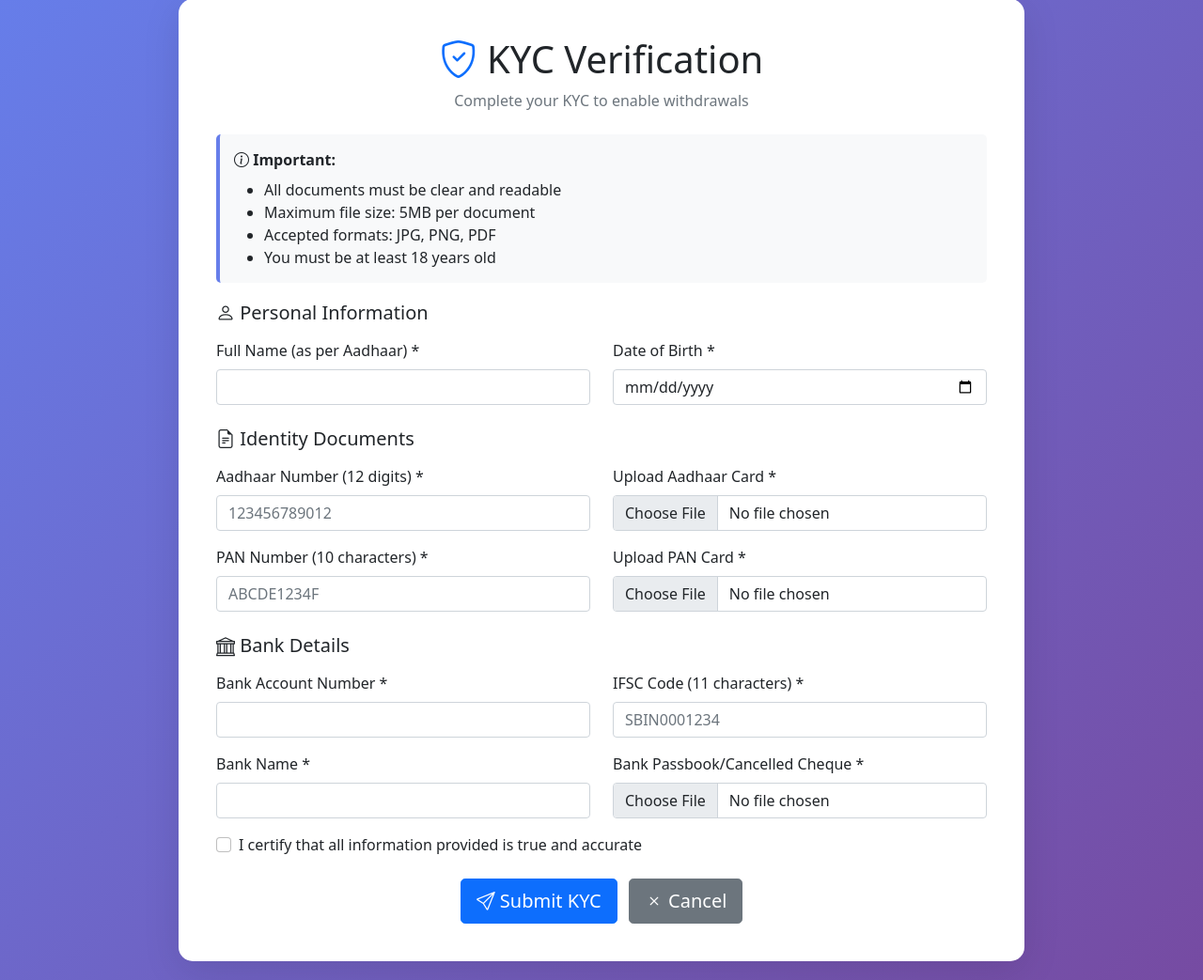
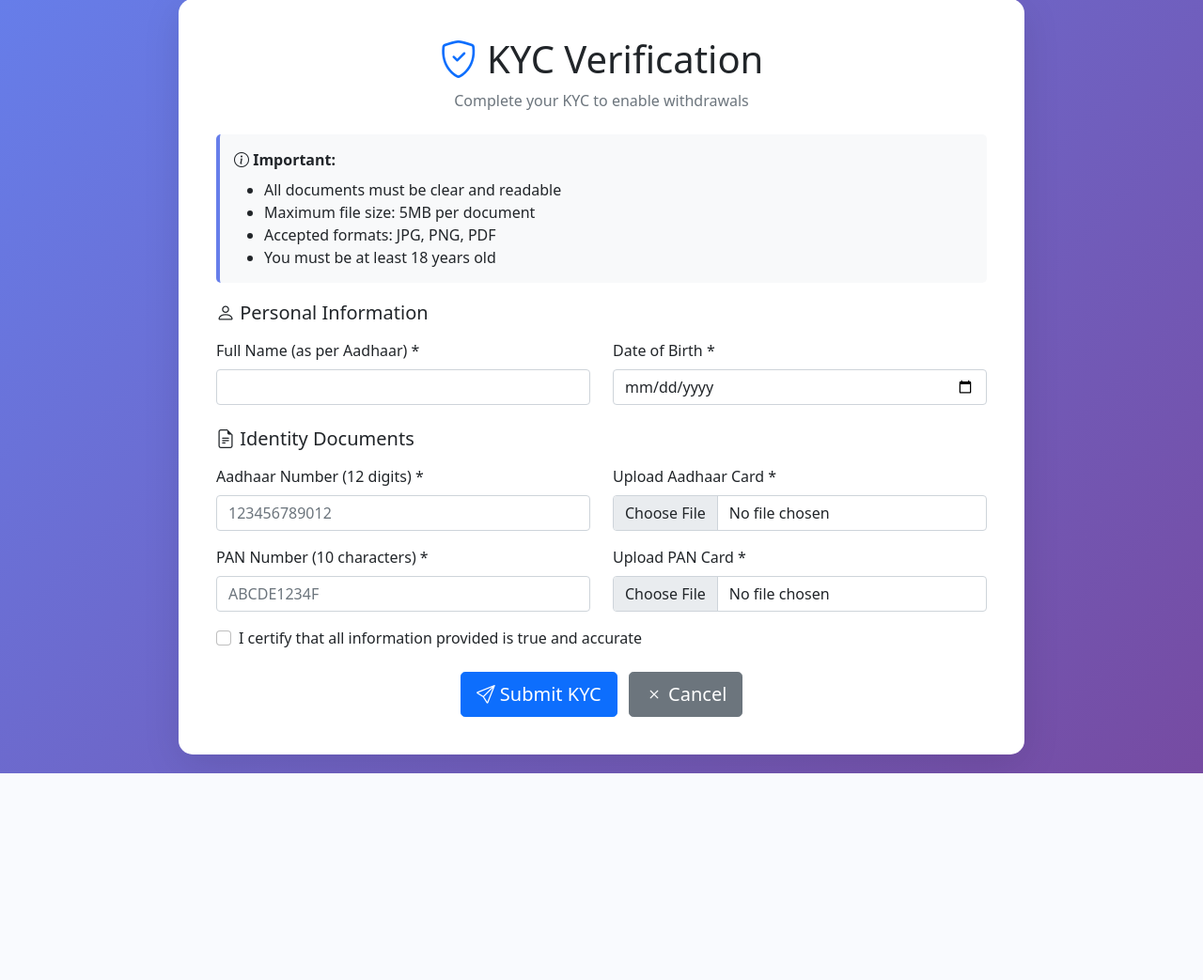
Before and after one commit to thepalians/reviewer, a PHP site: page /user/kyc.php in a window 1280 px wide. Shown: the part 21-1064 px from the top of the page at 94% size. After the commit the page ends 844 px from the top, so only its background shows below. Run offline with PHP 8.4, Linux system fonts and the light colour scheme; the visitor is signed in with stand-in values (Sample User, id 1); data that the repository does not hold is empty; some libraries are stand-ins or nearby versions.

Commit message:
Remove bank details from KYC verification process
Co-authored-by: thepalians <256924917+thepalians@users.noreply.github.com>

```diff
--- a/includes/kyc-functions.php
+++ b/includes/kyc-functions.php
@@ -20,15 +20,6 @@ if (!function_exists('validatePAN')) {
      */
     function validatePAN(string $pan): bool {
         return preg_match('/^[A-Z]{5}[0-9]{4}[A-Z]{1}$/', strtoupper($pan)) === 1;
-    }
-}
-
-if (!function_exists('validateIFSC')) {
-    /**
-     * Validate IFSC code (11 characters)
-     */
-    function validateIFSC(string $ifsc): bool {
-        return preg_match('/^[A-Z]{4}0[A-Z0-9]{6}$/', strtoupper($ifsc)) === 1;
     }
 }
 
--- a/user/kyc.php
+++ b/user/kyc.php
@@ -29,9 +29,6 @@ if ($_SERVER['REQUEST_METHOD'] === 'POST' && !$existingKYC) {
             $dob = sanitizeInput($_POST['dob']);
             $aadhaar = sanitizeInput($_POST['aadhaar_number']);
             $pan = strtoupper(sanitizeInput($_POST['pan_number']));
-            $bank_account = sanitizeInput($_POST['bank_account']);
-            $ifsc_code = strtoupper(sanitizeInput($_POST['ifsc_code']));
-            $bank_name = sanitizeInput($_POST['bank_name']);
 
             // Validate Aadhaar
             if (!validateAadhaar($aadhaar)) {
@@ -53,11 +50,6 @@ if ($_SERVER['REQUEST_METHOD'] === 'POST' && !$existingKYC) {
                 throw new Exception('Unable to process your KYC submission. Please ensure all details are correct. If the issue persists, contact support.');
             }
 
-            // Validate IFSC
-            if (!validateIFSC($ifsc_code)) {
-                throw new Exception('Invalid IFSC code. Format: ABCD0123456');
-            }
-
             // Validate age (minimum 18 years)
             $dobDate = new DateTime($dob);
             $today = new DateTime();
@@ -70,7 +62,6 @@ if ($_SERVER['REQUEST_METHOD'] === 'POST' && !$existingKYC) {
             // Upload documents
             $aadhaar_file = null;
             $pan_file = null;
-            $passbook_file = null;
 
             if (isset($_FILES['aadhaar_file']) && $_FILES['aadhaar_file']['error'] === UPLOAD_ERR_OK) {
                 $aadhaar_file = uploadKYCDocument($_FILES['aadhaar_file'], 'aadhaar', $user_id);
@@ -90,21 +81,11 @@ if ($_SERVER['REQUEST_METHOD'] === 'POST' && !$existingKYC) {
                 throw new Exception('PAN document is required.');
             }
 
-            if (isset($_FILES['passbook_file']) && $_FILES['passbook_file']['error'] === UPLOAD_ERR_OK) {
-                $passbook_file = uploadKYCDocument($_FILES['passbook_file'], 'passbook', $user_id);
-                if (!$passbook_file) {
-                    throw new Exception('Failed to upload Bank Passbook/Cheque. Please ensure it is a valid image or PDF (max 5MB).');
-                }
-            } else {
-                throw new Exception('Bank Passbook/Cancelled Cheque is required.');
-            }
-
             // Insert KYC record
             $stmt = $pdo->prepare("
                 INSERT INTO user_kyc
-                (user_id, full_name, dob, aadhaar_number, aadhaar_file, pan_number, pan_file,
-                bank_account, ifsc_code, bank_name, passbook_file, status)
-                VALUES (?, ?, ?, ?, ?, ?, ?, ?, ?, ?, ?, 'pending')
+                (user_id, full_name, dob, aadhaar_number, aadhaar_file, pan_number, pan_file, status)
+                VALUES (?, ?, ?, ?, ?, ?, ?, 'pending')
             ");
 
             $stmt->execute([
@@ -114,11 +95,7 @@ if ($_SERVER['REQUEST_METHOD'] === 'POST' && !$existingKYC) {
                 $aadhaar,
                 $aadhaar_file,
                 $pan,
-                $pan_file,
-                $bank_account,
-                $ifsc_code,
-                $bank_name,
-                $passbook_file
+                $pan_file
             ]);
 
             // Update user's KYC status
@@ -134,7 +111,6 @@ if ($_SERVER['REQUEST_METHOD'] === 'POST' && !$existingKYC) {
             // Clean up uploaded files if any error
             if (isset($aadhaar_file)) deleteKYCDocument($aadhaar_file);
             if (isset($pan_file)) deleteKYCDocument($pan_file);
-            if (isset($passbook_file)) deleteKYCDocument($passbook_file);
         }
     }
 }
@@ -264,13 +240,6 @@ if ($_SERVER['REQUEST_METHOD'] === 'POST' && !$existingKYC) {
                                 <?php echo maskPAN($existingKYC['pan_number']); ?>
                             </div>
                         </div>
-                        <div class="row mb-3">
-                            <div class="col-md-12">
-                                <strong>Bank Account:</strong><br>
-                                XXXX XXXX <?php echo substr($existingKYC['bank_account'], -4); ?><br>
-                                <small class="text-muted">IFSC: <?php echo htmlspecialchars($existingKYC['ifsc_code']); ?> | <?php echo htmlspecialchars($existingKYC['bank_name']); ?></small>
-                            </div>
-                        </div>
                         <div class="row">
                             <div class="col-md-12">
                                 <small class="text-muted">
@@ -339,30 +308,6 @@ if ($_SERVER['REQUEST_METHOD'] === 'POST' && !$existingKYC) {
                         </div>
                     </div>
 
-                    <h5 class="mb-3 mt-4"><i class="bi bi-bank"></i> Bank Details</h5>
-
-                    <div class="row mb-3">
-                        <div class="col-md-6">
-                            <label class="form-label">Bank Account Number *</label>
-                            <input type="text" name="bank_account" class="form-control" required maxlength="20">
-                        </div>
-                        <div class="col-md-6">
-                            <label class="form-label">IFSC Code (11 characters) *</label>
-                            <input type="text" name="ifsc_code" class="form-control" required pattern="[A-Za-z]{4}0[A-Za-z0-9]{6}" maxlength="11" placeholder="SBIN0001234" style="text-transform: uppercase;">
-                        </div>
-                    </div>
-
-                    <div class="row mb-3">
-                        <div class="col-md-6">
-                            <label class="form-label">Bank Name *</label>
-                            <input type="text" name="bank_name" class="form-control" required>
-                        </div>
-                        <div class="col-md-6">
-                            <label class="form-label">Bank Passbook/Cancelled Cheque *</label>
-                            <input type="file" name="passbook_file" class="form-control" required accept="image/*,.pdf">
-                        </div>
-                    </div>
-
                     <div class="form-check mb-4">
                         <input class="form-check-input" type="checkbox" id="terms" required>
                         <label class="form-check-label" for="terms">
```
Also changed, not shown: admin/kyc-view.php (+0 -35 lines), migrations/kyc_table.sql (+6 -4 lines).
